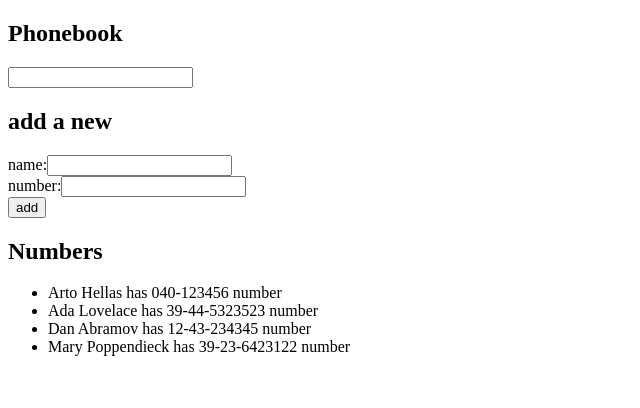
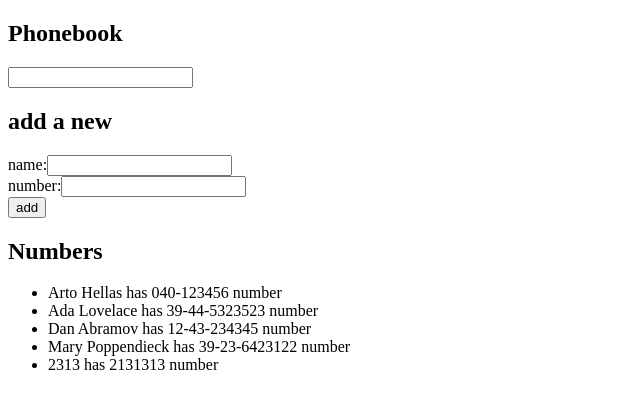
Before and after one commit to AlinkaKorhi/FullStackPart2, a React (Create React App) app in the folder phonebook/: page / in a window 1280 px wide. Shown: the top 408 px of the page, without its empty margins (0-640 px from the left). Built offline with nearby package versions, Linux system fonts and the light colour scheme; data requests are answered from the project's data file.

Commit message:
finish 2.15 task

```diff
--- a/phonebook/db.json
+++ b/phonebook/db.json
@@ -1,5 +1,5 @@
 {
-  "persons":[
+  "persons": [
     {
       "name": "Arto Hellas",
       "number": "040-123456",
@@ -19,6 +19,11 @@
       "name": "Mary Poppendieck",
       "number": "39-23-6423122",
       "id": 4
+    },
+    {
+      "name": "2313",
+      "number": "2131313",
+      "id": 5
     }
   ]
 }
--- a/phonebook/src/App.js
+++ b/phonebook/src/App.js
@@ -50,6 +50,11 @@ function App() {
         number : newNumber,
         id: persons.length+1
       }
+
+      axios
+        .post('http://localhost:3001/persons', newNameObj)
+        .catch(err => {alert(`${newName} cant added to server`)})
+
       setPersons(persons.concat(newNameObj))
     }
     else{
```
